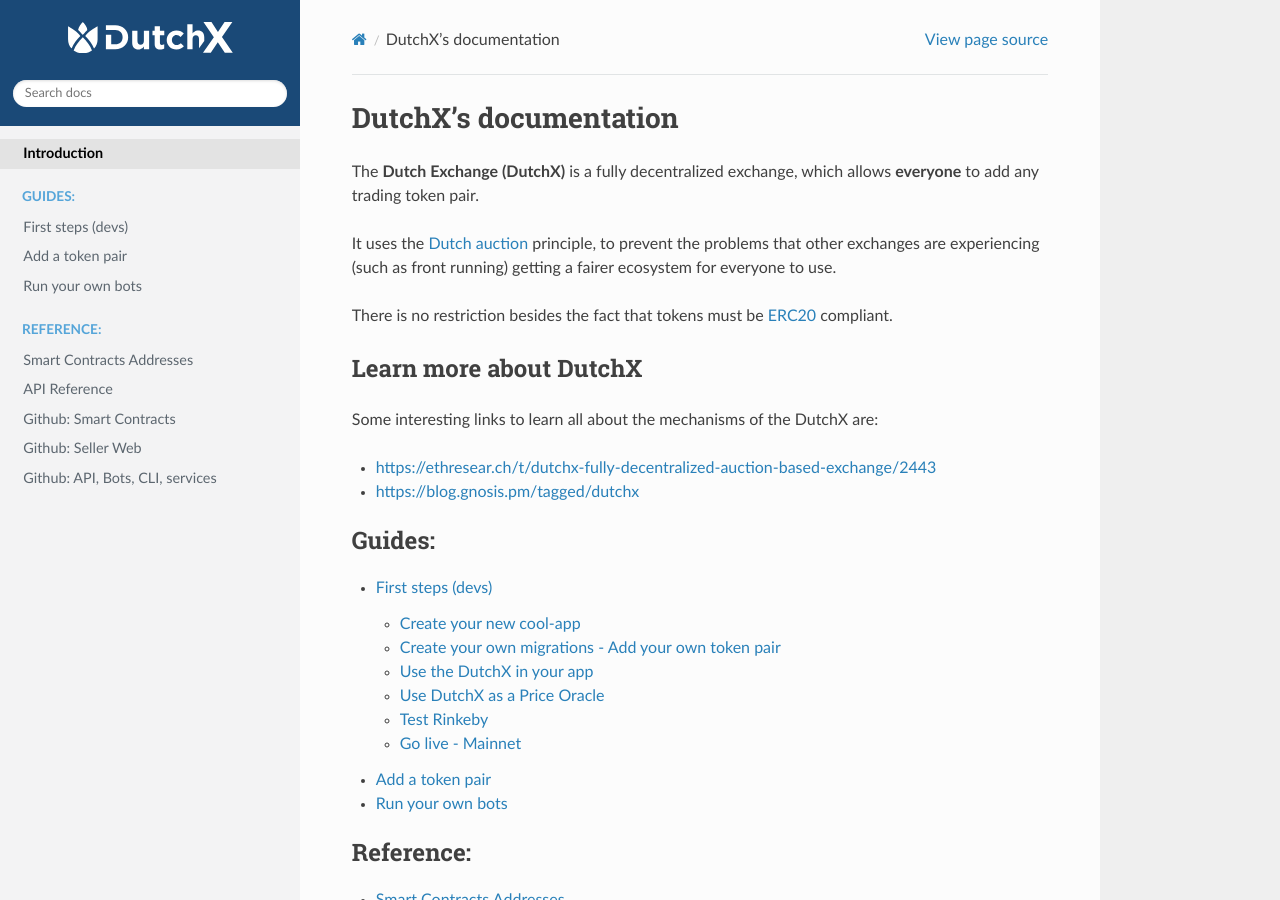
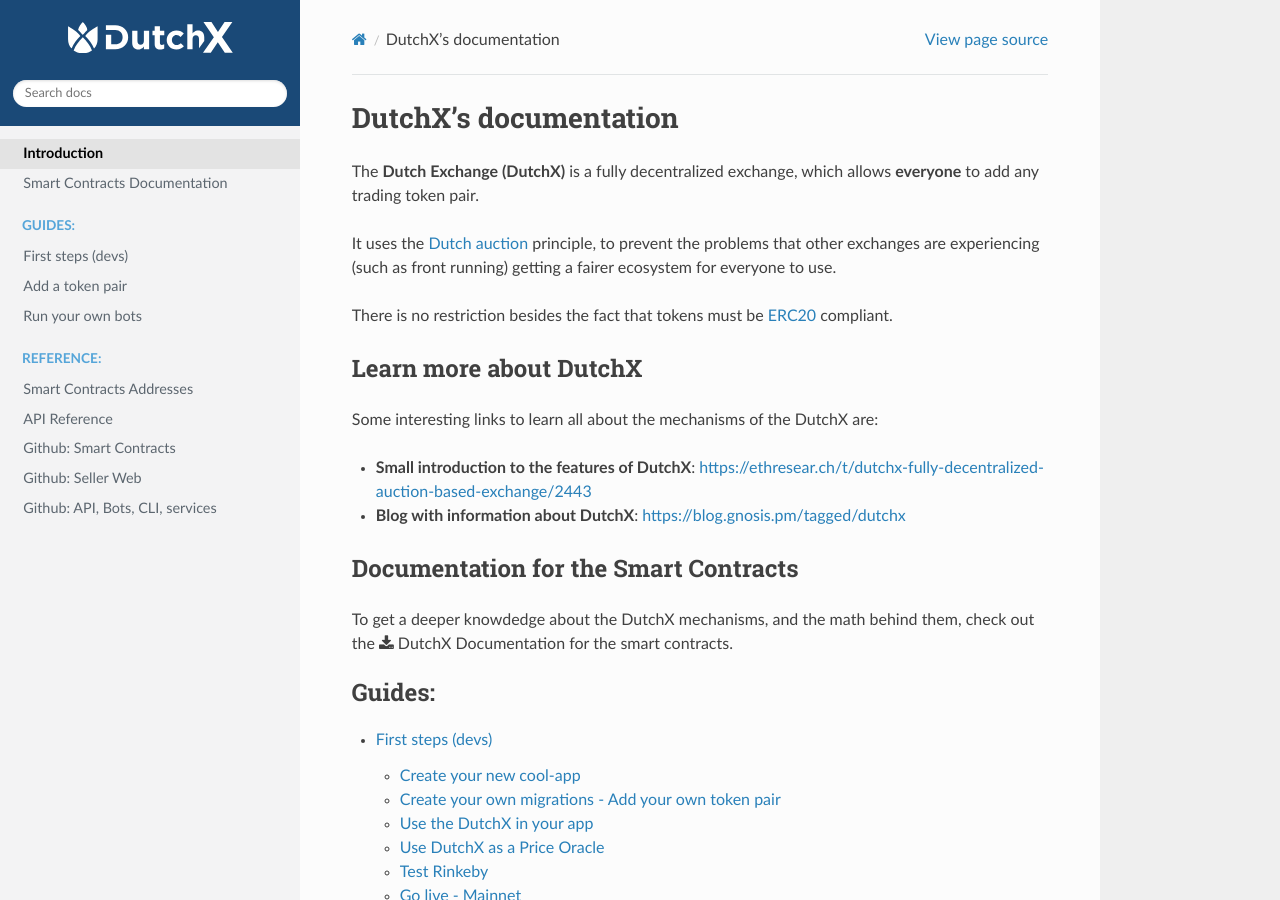
Before and after one commit to gnosis/dx-docs, a Sphinx documentation site: the page built from source/index.rst, in a window 1280 px wide and 900 px high. Built offline with Sphinx 7.4.7 and the Read the Docs theme 2.0.0, drawn with Linux system fonts in a browser that asks for light colours.

Commit message:
Add smart contract documentation

```diff
--- a/source/index.rst
+++ b/source/index.rst
@@ -14,13 +14,20 @@
 -----------------------
 Some interesting links to learn all about the mechanisms of the DutchX are:
 
-* https://ethresear.ch/t/dutchx-fully-decentralized-auction-based-exchange/2443
-* https://blog.gnosis.pm/tagged/dutchx
+* **Small introduction to the features of DutchX**: https://ethresear.ch/t/dutchx-fully-decentralized-auction-based-exchange/2443
+* **Blog with information about DutchX**: https://blog.gnosis.pm/tagged/dutchx
+
+Documentation for the Smart Contracts
+-------------------------------------
+To get a deeper knowdedge about the DutchX mechanisms, and the math behind them,
+check out the :download:`DutchX Documentation <./_static/docs/DutchX_Documentation.pdf>` for the smart contracts.
+
 
 .. toctree::
    :hidden:
 
    Introduction <self>
+   smart-contract-documentation
 
 .. toctree::
    :maxdepth: 2
--- /dev/null
+++ b/source/smart-contract-documentation.rst
@@ -0,0 +1,4 @@
+Smart Contracts Documentation
+-----------------------------
+To get a deeper knowdedge about the DutchX mechanisms, and the math behind them,
+check out the :download:`DutchX Documentation <./_static/docs/DutchX_Documentation.pdf>` for the smart contracts.
```
Also changed, not shown: 2 other files.
